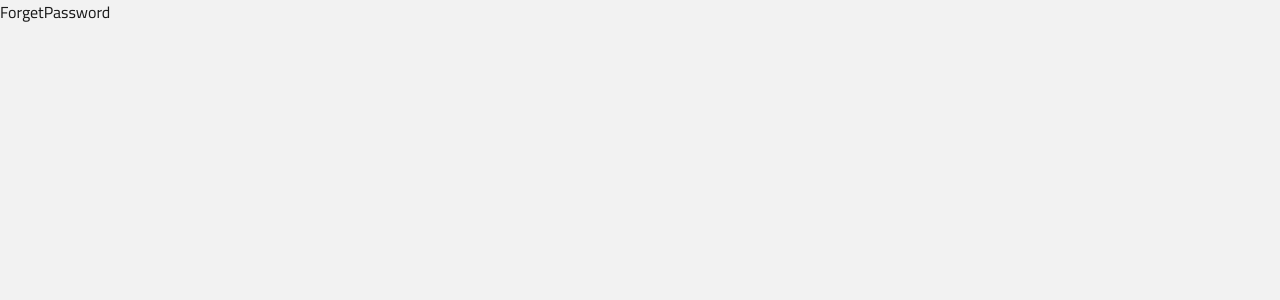
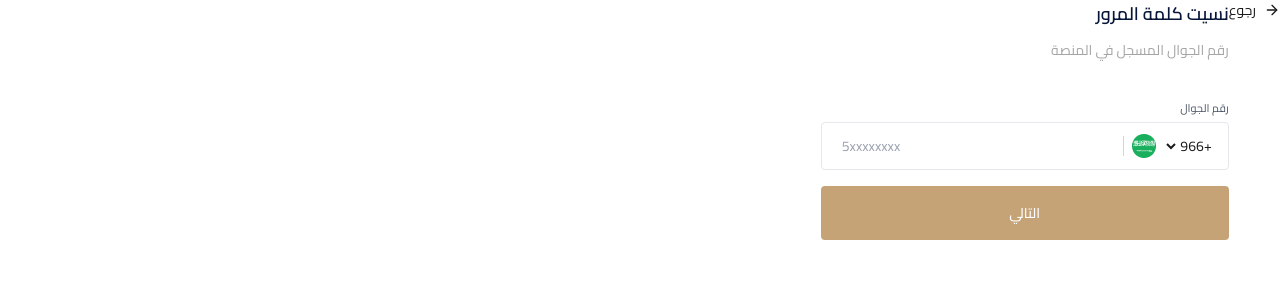
Before and after one commit to EmanRadwan114/watheeq, a Next.js app: page /en/forget-password in a window 1280 px wide. Shown: the top 300 px of the page. Built offline with nearby package versions, Linux system fonts and the light colour scheme.

Commit message:
Forget-password

```diff
--- a/src/app/[locale]/(auth)/forget-password/page.tsx
+++ b/src/app/[locale]/(auth)/forget-password/page.tsx
@@ -1,9 +1,44 @@
-import React from "react";
+import Link from "next/link";
+import { ArrowRight } from "lucide-react";
+import AuthPhoneInput from "@/components/shared/input-label";
+import AuthButton from '@/components/shared/AuthButton';
 
 interface IProps {}
 
 const ForgetPassword: React.FC<IProps> = ({}) => {
-  return <>ForgetPassword</>;
+  return <>
+ <section dir="rtl" className="min-h-screen bg-white ">
+
+
+      <div className="app-container flex  items-start justify-center">
+          <div className=" ">
+        <Link
+          href="/login"
+          className="flex items-center gap-2 text-sm text-muted-foreground"
+        >
+          <ArrowRight className="h-4 w-4" />
+          رجوع
+        </Link>
+          </div>
+        <div className="w-full  ">
+          <h1 className="text-start text-lg font-semibold text-fourth-foreground">
+            نسيت كلمة المرور
+          </h1>
+          <p className="mt-lg text-start text-sm  text-third-foreground">
+            رقم الجوال المسجل في المنصة
+          </p>
+
+          <div className="mt-10 space-y-4">
+            {/* Phone input */}
+            <AuthPhoneInput label="رقم الجوال" />
+
+            {/* Button */}
+            <AuthButton label="التالي" text="التالي" />
+          </div>
+        </div>
+      </div>
+    </section>
+  </>;
 };
 
 export default ForgetPassword;
--- a/src/app/[locale]/globals.css
+++ b/src/app/[locale]/globals.css
@@ -1,5 +1,6 @@
 @import "tailwindcss";
 @import "tw-animate-css";
+
 
 :root {
   font-size: 16px;
@@ -16,7 +17,7 @@
   --primary-foreground: #1b1b1b; /* foreground = text color in figma*/
   --secondary-foreground: #333333;
   --third-foreground: #a5a5a5;
-
+  --fourth-foreground: #071638;
   /* alert colors */
   --green: #07c37b;
   --orange: #f4c724;
@@ -62,6 +63,7 @@
   --color-primary-foreground: var(--primary-foreground);
   --color-secondary-foreground: var(--secondary-foreground);
   --color-third-foreground: var(--third-foreground);
+  --color-fourth-foreground: var(--fourth-foreground);
 
   /* alert colors => bg-brand-green / text-brand-green / border-brand-green / fill-brand-green */
   --color-brand-green: var(--green);
```
Also changed, not shown: public/image 1.svg (added), public/watheeq.png (added).
